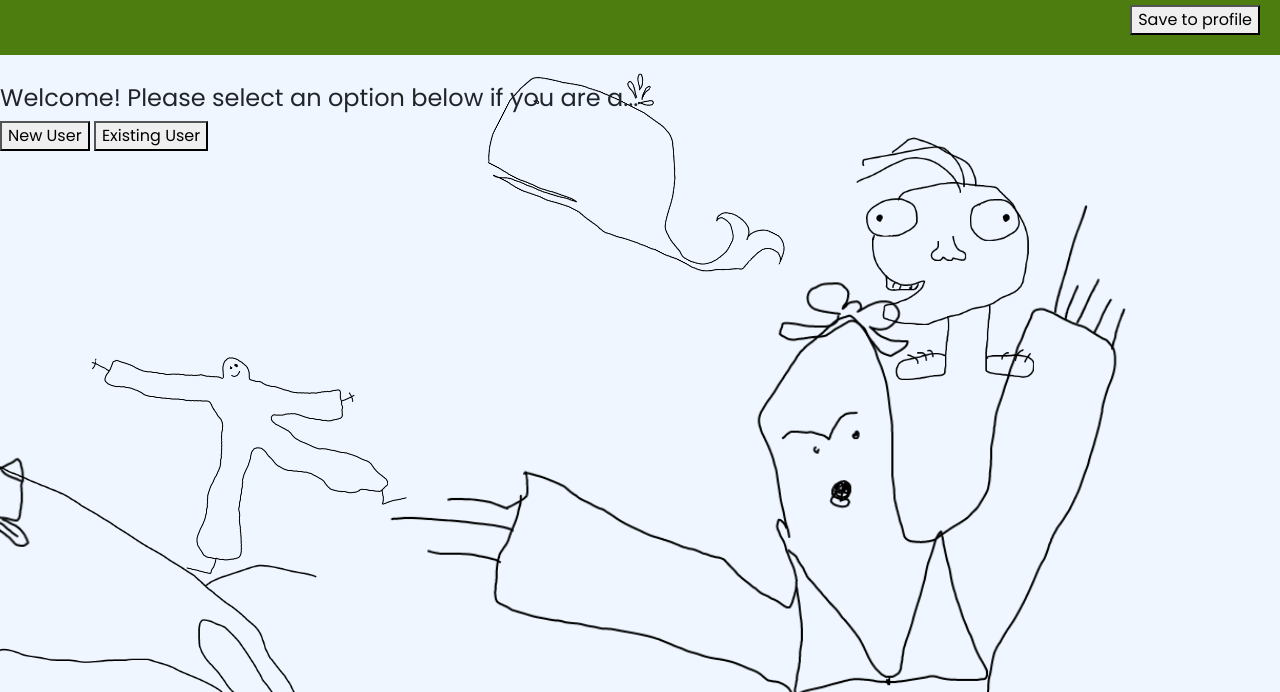
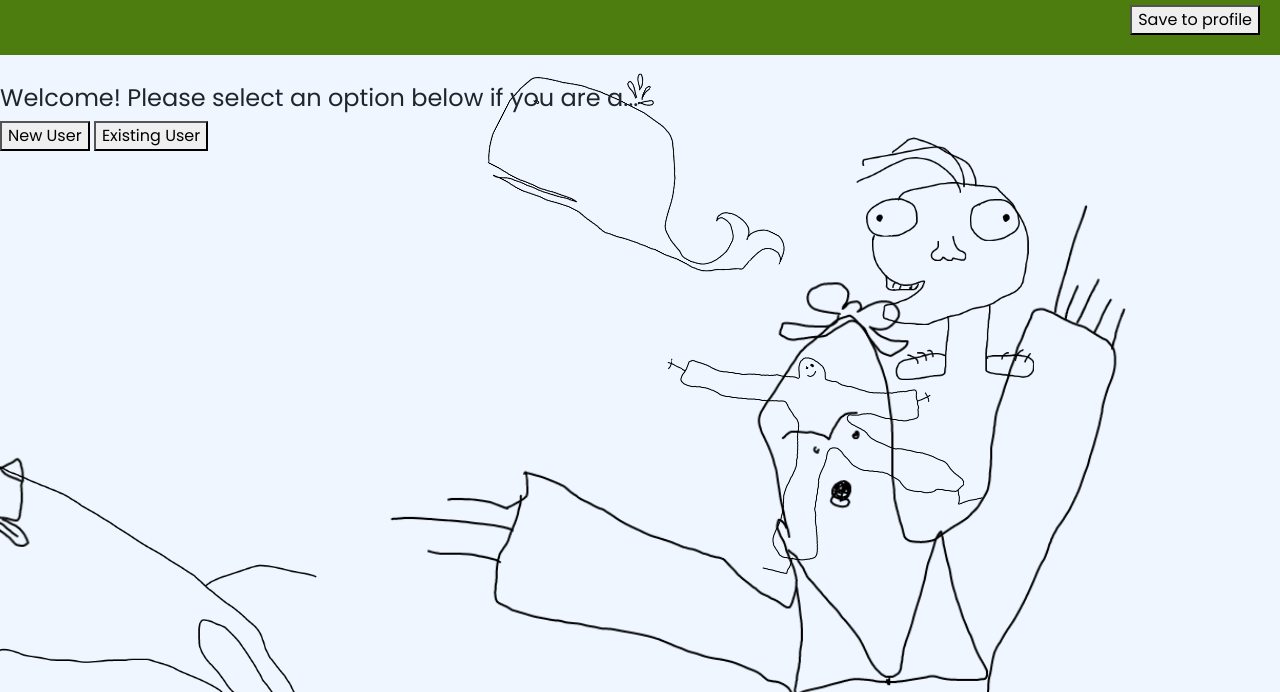
Before and after one commit to reimannsarah/prioritime, a website built with webpack: page src/index.html in a window 1280 px wide. Shown: the part 108-800 px from the top of the page. Built offline with nearby package versions, Linux system fonts and the light colour scheme.

Commit message:
adjust punch location so he's more visible.

```diff
--- a/src/css/styles.css
+++ b/src/css/styles.css
@@ -229,6 +229,7 @@ header h4 {
   width: 50vw;
   height: 50vh;
   top: 40vh;
+  right: 5vw;
   background-image: url("../assets/images/punch.png");
   background-size: cover;
   animation: rotate 25s alternate-reverse infinite;
```
